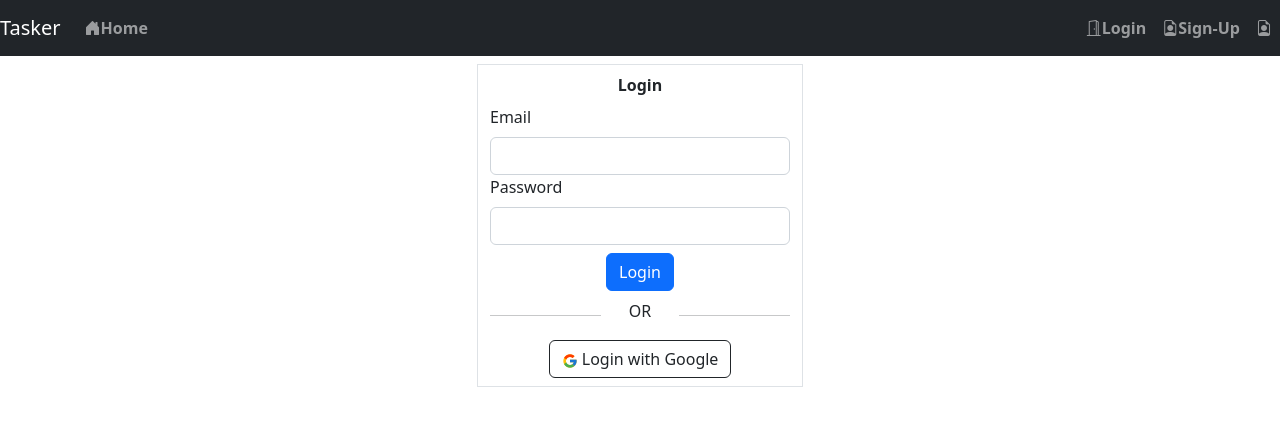
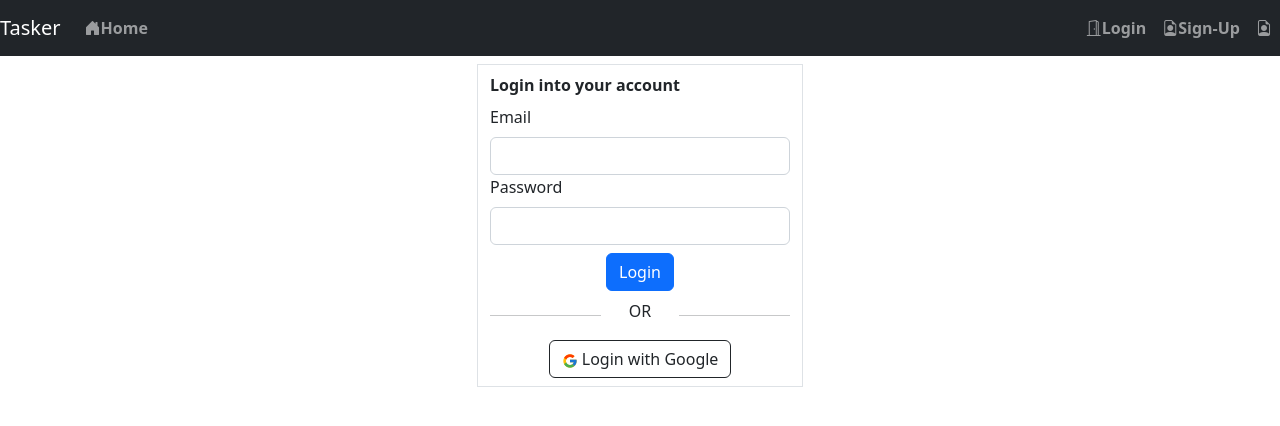
Before and after one commit to anshulgupta222/TaskerUI, an Angular app: page /login in a window 1280 px wide. Shown: the top 426 px of the page. Built offline with nearby package versions, Linux system fonts and the light colour scheme.

Commit message:
Update the folder hierarchy

```diff
--- a/src/app/app.component.ts
+++ b/src/app/app.component.ts
@@ -1,7 +1,7 @@
 import { Component, OnInit } from '@angular/core';
-import { AuthService } from './Auth.Service';
-import { IUser } from './user.interface';
-import { UserService } from './user.service';
+import { AuthService } from './services/Auth.service';
+import { IUser } from './interfaces/user.interface';
+import { UserService } from './services/user.service';
 
 @Component({
   selector: 'app-root',
--- a/src/app/app.module.ts
+++ b/src/app/app.module.ts
@@ -4,12 +4,13 @@ import { BrowserModule } from '@angular/platform-browser';
 import { HttpClientModule, HTTP_INTERCEPTORS } from '@angular/common/http';
 import { BrowserAnimationsModule } from '@angular/platform-browser/animations';
 import { ToastrModule } from 'ngx-toastr';
+import { AppRoutingModule } from './app-routing.module'
 
 import { AppComponent } from './app.component';
 import { LoginFormComponent } from './login-form/login-form.component';
 import { RegistrationFormComponent } from './registration-form/registration-form.component';
-import { AppRoutingModule } from './app-routing.module';
-import { HeaderInterceptor } from './header.interceptor';
+import { HeaderInterceptor } from './interceptor/header.interceptor';
+
 
 
 @NgModule({
--- a/src/app/header.interceptor.ts
+++ b/src/app/interceptor/header.interceptor.ts
@@ -7,12 +7,13 @@ import {
   HttpErrorResponse,
 } from '@angular/common/http';
 import { Observable } from 'rxjs';
-import { LocalStorageService } from './localStorage';
-import { IUser } from './user.interface';
 import { Router } from '@angular/router';
 import { tap } from 'rxjs/operators';
+import { LocalStorageService } from '../services/localStorage';
+import { IUser } from '../interfaces/user.interface';
 
 @Injectable()
+
 export class HeaderInterceptor implements HttpInterceptor {
   constructor(
     private localstorage: LocalStorageService,
--- a/src/app/login-form/login-form.component.html
+++ b/src/app/login-form/login-form.component.html
@@ -1,6 +1,6 @@
 <div class="row justify-content-center">
   <div class="col-md-3 border">
-    <div class="text-center fw-bold my-2">Login</div>
+    <div class="text-start fw-bold my-2">Login into your account</div>
     <form [formGroup]="form" (ngSubmit)="login()" >
       <div *ngIf="form?.errors" class="alert alert-danger">
         Please resolve the errors first
--- a/src/app/login-form/login-form.component.ts
+++ b/src/app/login-form/login-form.component.ts
@@ -1,6 +1,6 @@
 import { Component } from '@angular/core';
 import { FormControl, FormGroup, Validators } from '@angular/forms';
-import { AuthService } from '../Auth.Service';
+import { AuthService } from '../services/Auth.service';
 
 @Component({
   selector: 'login-form',
--- a/src/app/registration-form/registration-form.component.ts
+++ b/src/app/registration-form/registration-form.component.ts
@@ -1,6 +1,6 @@
 import { Component } from '@angular/core';
 import { FormControl, FormGroup, Validators } from '@angular/forms';
-import { AuthService } from '../Auth.Service';
+import { AuthService } from '../services/Auth.service';
 
 import { SpaceValidators } from './space.validators';
 
--- a/src/app/Auth.service.ts
+++ b/src/app/services/Auth.service.ts
@@ -6,8 +6,8 @@ import { of } from 'rxjs';
 import { catchError } from 'rxjs/operators';
 
 import { LocalStorageService } from './localStorage';
-import { IResponse } from './response';
-import { IUser } from './user.interface';
+import { IResponse } from '../interfaces/response';
+import { IUser } from '../interfaces/user.interface';
 import { UserService } from './user.service';
 
 @Injectable({
--- a/src/app/user.service.ts
+++ b/src/app/services/user.service.ts
@@ -1,7 +1,7 @@
 import { Injectable } from '@angular/core';
 import { BehaviorSubject, Observable, Subject } from 'rxjs';
 import { LocalStorageService } from './localStorage';
-import { IUser } from './user.interface';
+import { IUser } from '../interfaces/user.interface';
 
 @Injectable({
   providedIn: 'root',
```
Also changed, not shown: src/app/interfaces/response.ts (renamed from src/app/response.ts), src/app/interfaces/user.interface.ts (renamed from src/app/user.interface.ts), src/app/services/localStorage.ts (renamed from src/app/localStorage.ts), 1 other file (tests, documents, lock files or other folders).
